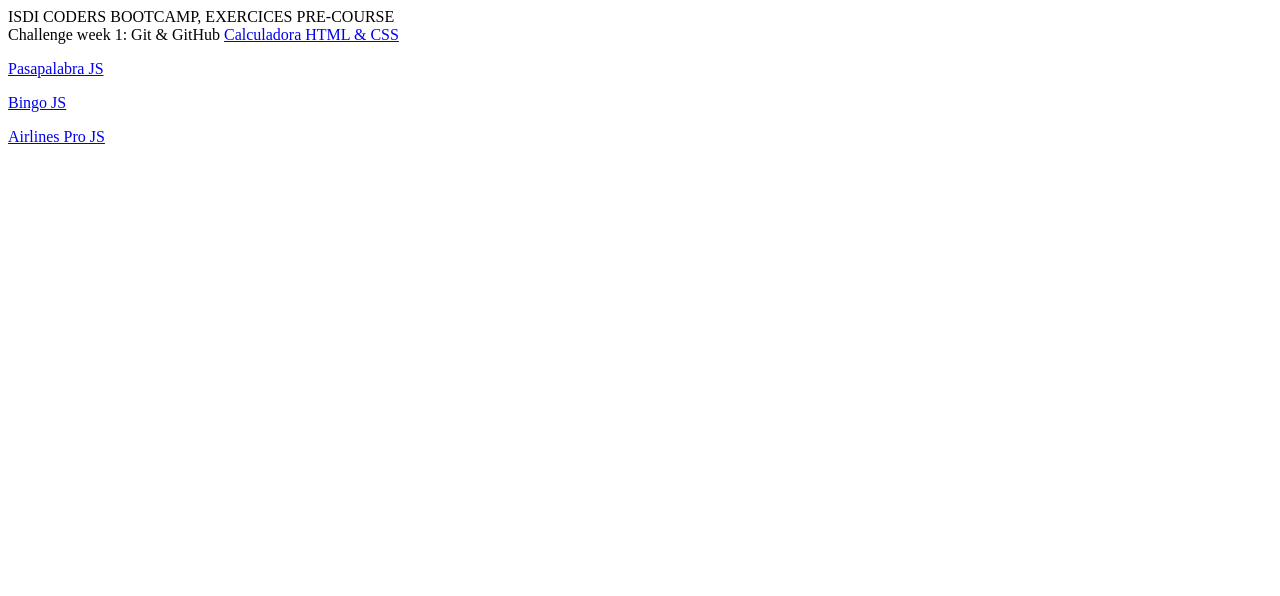
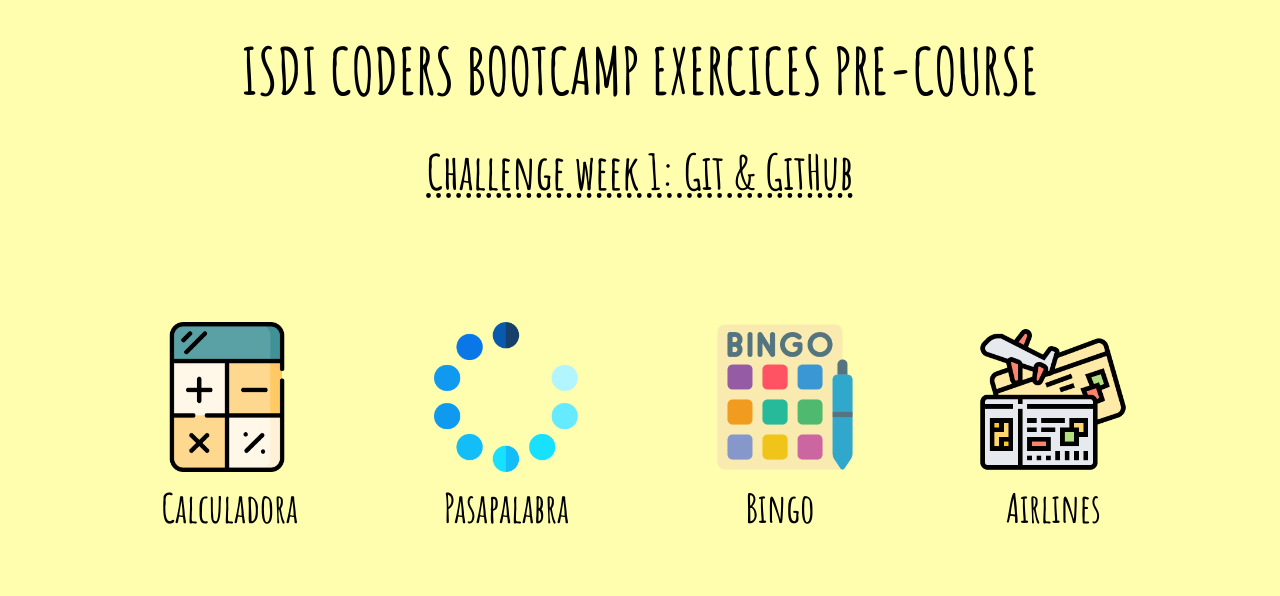
Before and after one commit to estcolros/202210-W1-Estefania-Colombo, a website: page index.html in a window 1280 px wide. Drawn offline with Linux system fonts and the light colour scheme.

Commit message:
Adding html, styless and readme modification files

```diff
--- a/index.html
+++ b/index.html
@@ -4,17 +4,35 @@
         <meta charset="UTF-8" />
         <meta http-equiv="X-UA-Compatible" content="IE=edge" />
         <meta name="viewport" content="width=device-width, initial-scale=1.0" />
+        <link rel="stylesheet" href="styles.css" />
+        <link rel="preconnect" href="https://fonts.googleapis.com" />
+        <link
+            href="https://fonts.googleapis.com/css2?family=Amatic+SC:wght@700&display=swap"
+            rel="stylesheet"
+        />
+        <link rel="icon" href="ImgResources/gameplay.png" />
         <title>ISDI CODERS BOOTCAMP</title>
     </head>
     <body>
-        <header>ISDI CODERS BOOTCAMP, EXERCICES PRE-COURSE</header>
-        <span>Challenge week 1: Git & GitHub</span>
-        <a href="Calculadora/">Calculadora HTML & CSS</a>
-        <p></p>
-        <a href="Pasapalabra/">Pasapalabra JS</a>
-        <p></p>
-        <a href="Bingo/">Bingo JS</a>
-        <p></p>
-        <a href="AirlinesPro/">Airlines Pro JS</a>
+        <header>ISDI CODERS BOOTCAMP EXERCICES PRE-COURSE</header>
+        <h1>Challenge week 1: Git & GitHub</h1>
+        <nav class="flex-container">
+            <div>
+                <img src="ImgResources/calculator.png" />
+                <a href="Calculadora/index.html">Calculadora</a>
+            </div>
+            <div>
+                <img src="ImgResources/loading.png" />
+                <a href="Pasapalabra/index.html">Pasapalabra</a>
+            </div>
+            <div>
+                <img src="ImgResources/bingo.png" />
+                <a href="Bingo/index.html">Bingo</a>
+            </div>
+            <div>
+                <img src="ImgResources/boarding-pass.png" />
+                <a href="AirlinesPro/index.html">Airlines</a>
+            </div>
+        </nav>
     </body>
 </html>
--- /dev/null
+++ b/styles.css
@@ -0,0 +1,51 @@
+* {
+    font-family: 'Amatic SC', cursive;
+    color: rgb(0, 0, 0);
+}
+body {
+    background: #fffeae;
+}
+header {
+    text-align: center;
+    margin: 30px;
+    font-size: 4em;
+}
+h1 {
+    text-align: center;
+    text-decoration: underline dotted rgb(0, 0, 0);
+    font-size: 3em;
+    margin: 20px;
+}
+nav {
+    margin: 70px;
+}
+div {
+    display: grid;
+    flex-direction: column;
+    justify-content: center;
+    margin: 50px;
+}
+img {
+    width: 150px;
+    height: 150px;
+}
+a {
+    color: rgb(0, 0, 0);
+    font-family: 'Amatic SC', cursive;
+    text-align: center;
+    text-decoration: none;
+    font-size: 2.5em;
+    margin: 10px;
+}
+a:hover {
+    color: rgb(255, 123, 0);
+    font-family: 'Amatic SC', cursive;
+    text-align: center;
+    text-decoration: none;
+    font-size: 2.5em;
+    margin: 10px;
+}
+.flex-container {
+    display: flex;
+    justify-content: space-evenly;
+}
```
Also changed, not shown: AirlinesPro/index.html (added, +12 -0 lines), Bingo/index.html (added, +12 -0 lines), Pasapalabra/index.html (added, +12 -0 lines), ImgResources/bingo.png (added), ImgResources/boarding-pass.png (added), ImgResources/calculator.png (added), ImgResources/gameplay.png (added), ImgResources/loading.png (added), readme.md, 1 other file.
